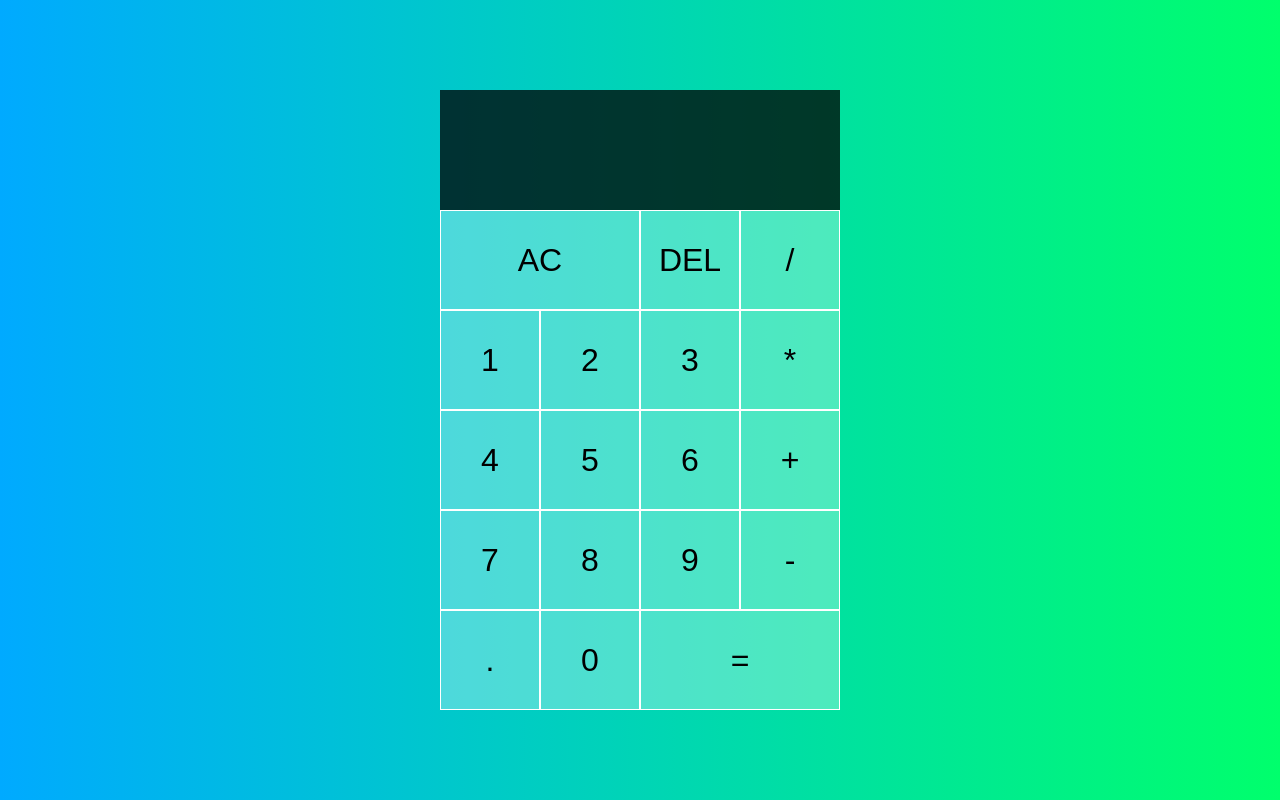
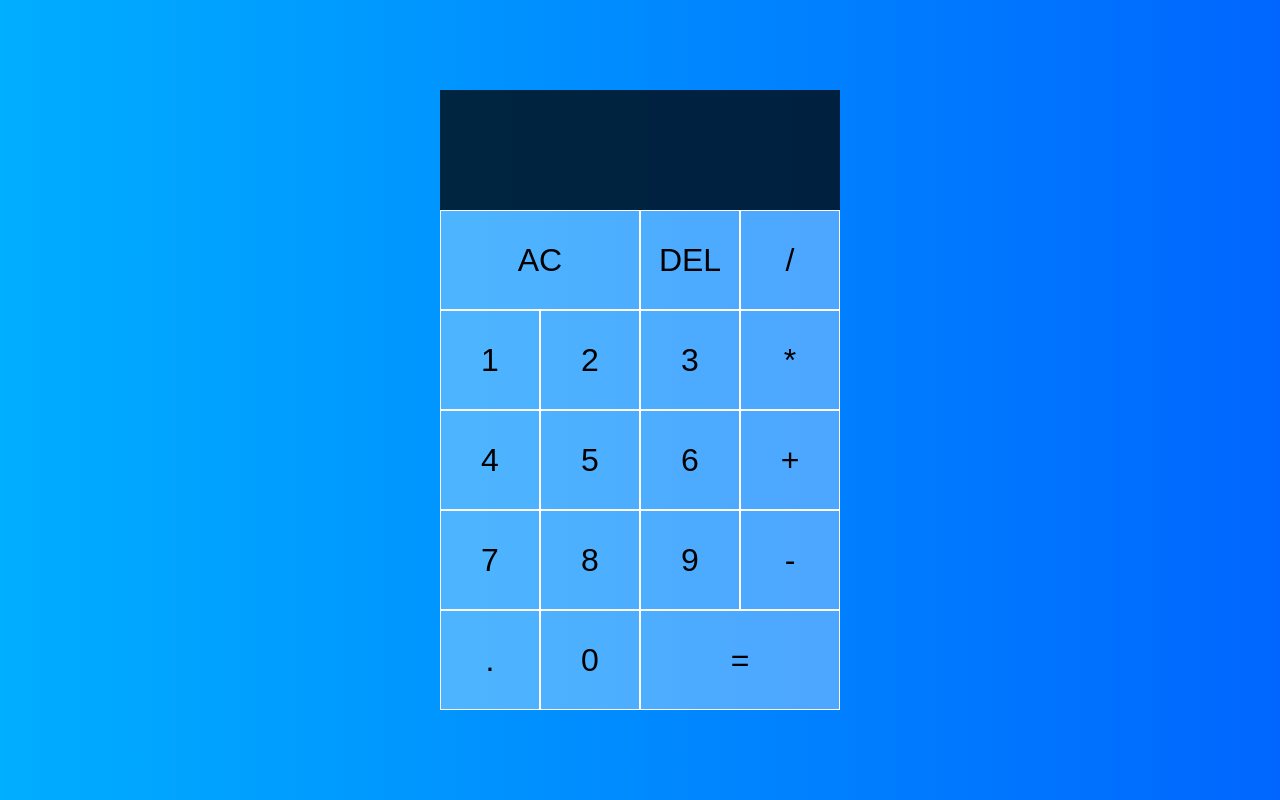
Before and after one commit to sohelikona/calculator.github.io, a plain HTML site: page index.html in a window 1280 px wide. Drawn offline with Linux system fonts and the light colour scheme.

Commit message:
changed color

```diff
--- a/calculator.css
+++ b/calculator.css
@@ -7,7 +7,7 @@
 body {
     padding: 0;
     margin: 0;
-    background: linear-gradient(to right, #00aaff, #00ff6c);
+    background: linear-gradient(to right, #00aeff, #0066ff);
 }
 
 .calculator-grid {
@@ -37,6 +37,8 @@ body {
 
 .output {
     grid-column: 1 / -1;
+    color: white;
+    font-size: 1.5rem;
     background-color: rgba(0, 0, 0, 0.75);
     display: flex;
     align-items: flex-end;
```
